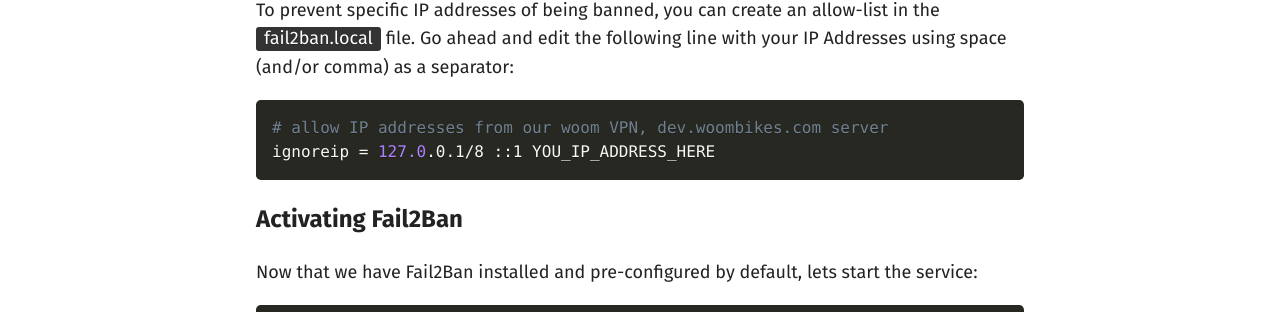
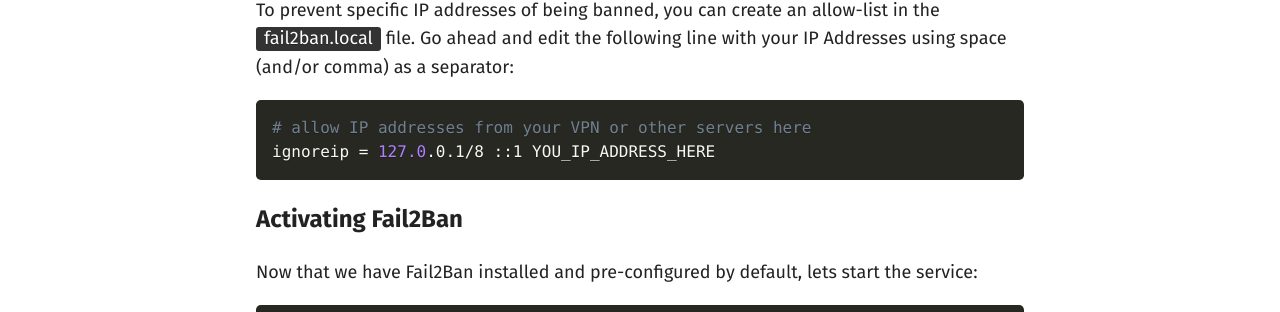
Before and after one commit to brunojppb/brunojppb.github.io, a Jekyll site: the page built from _posts/2020-07-01-hardening-your-server-security-with-fail2ban.md, in a window 1280 px wide and 900 px high, scrolled down 1600 px. Shown: the part 142-454 px from the top of the window. Built offline with Jekyll 4.4.1, drawn with Linux system fonts in a browser that asks for light colours.

Commit message:
update comments on fail2ban blogpost

````diff
--- a/_posts/2020-07-01-hardening-your-server-security-with-fail2ban.md
+++ b/_posts/2020-07-01-hardening-your-server-security-with-fail2ban.md
@@ -48,7 +48,7 @@
 To prevent specific IP addresses of being banned, you can create an allow-list in the `fail2ban.local` file. Go ahead and edit the following line with your IP Addresses using space (and/or comma) as a separator:
 
 ```shell
-# allow IP addresses from our woom VPN, dev.woombikes.com server
+# allow IP addresses from your VPN or other servers here
 ignoreip = 127.0.0.1/8 ::1 YOU_IP_ADDRESS_HERE
 ```
 
````
